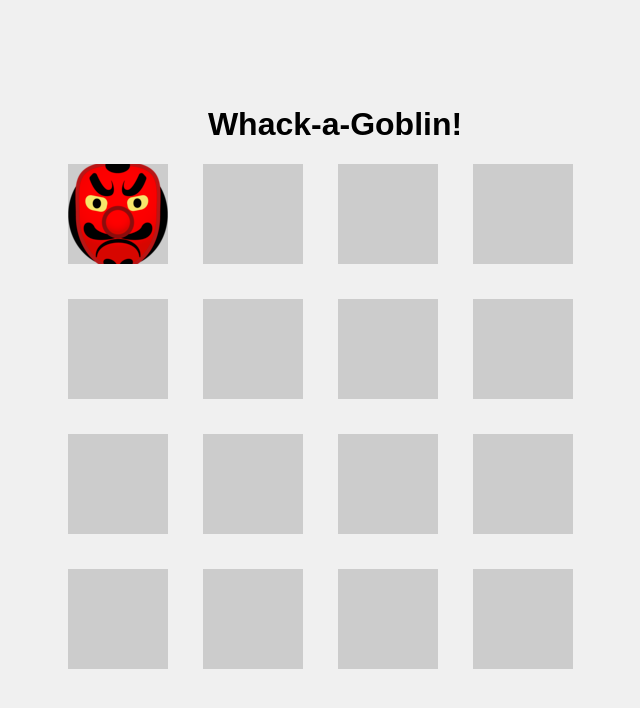
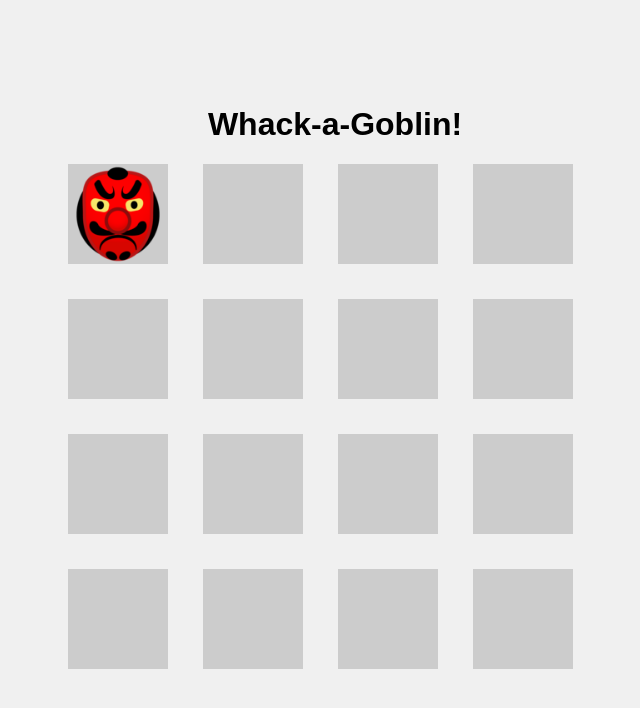
Before and after one commit to workingprofile044/whack-a-goblin, a website built with webpack: page src/index.html in a window 1280 px wide. Shown: the whole page, without its empty margins (305-945 px from the left). Built offline with nearby package versions, Linux system fonts and the light colour scheme.

Commit message:
updated goblin 2

```diff
--- a/src/styles/style.css
+++ b/src/styles/style.css
@@ -29,5 +29,7 @@ body, html {
 
 .grid-cell.active {
     background-image: url('../assets/goblin.png');
-    background-position: center
+    background-position: center;
+    background-repeat: no-repeat;
+    background-size: contain;
 }
```
